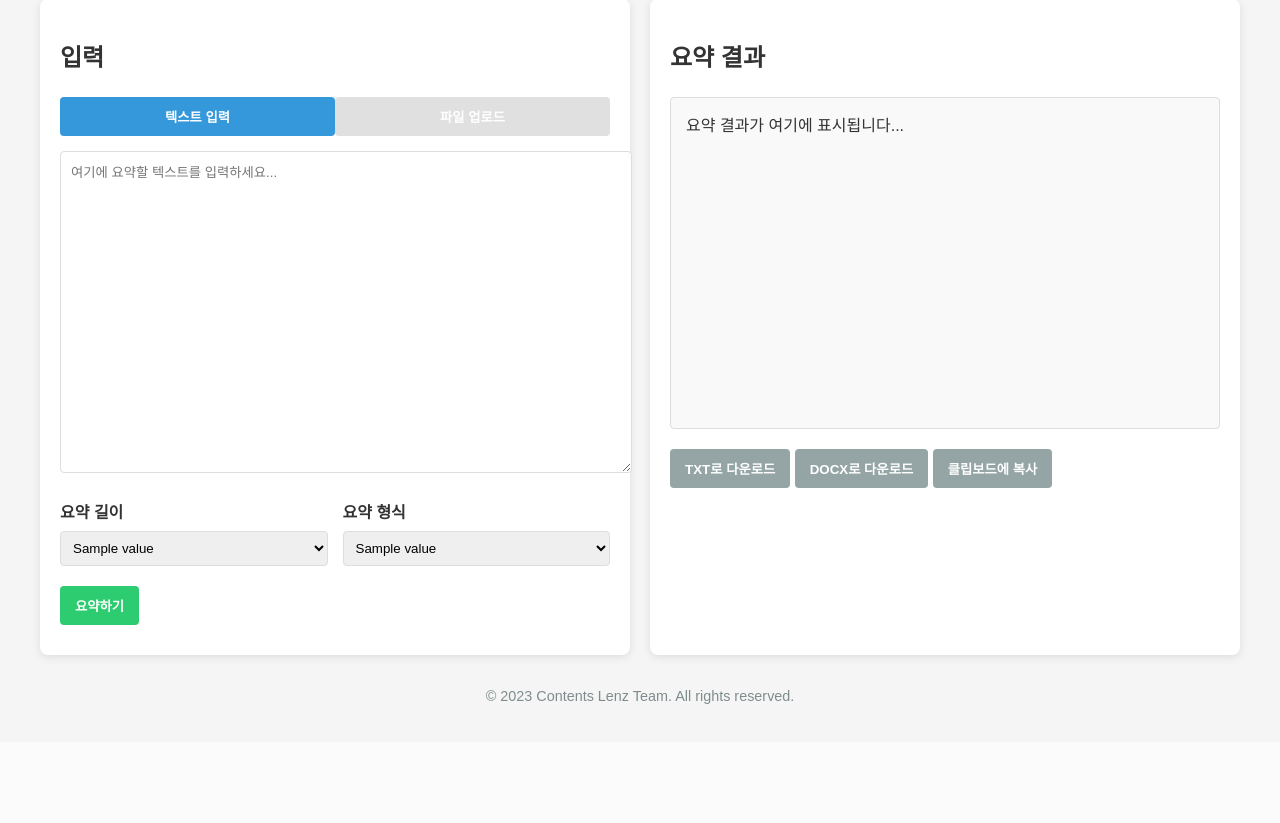
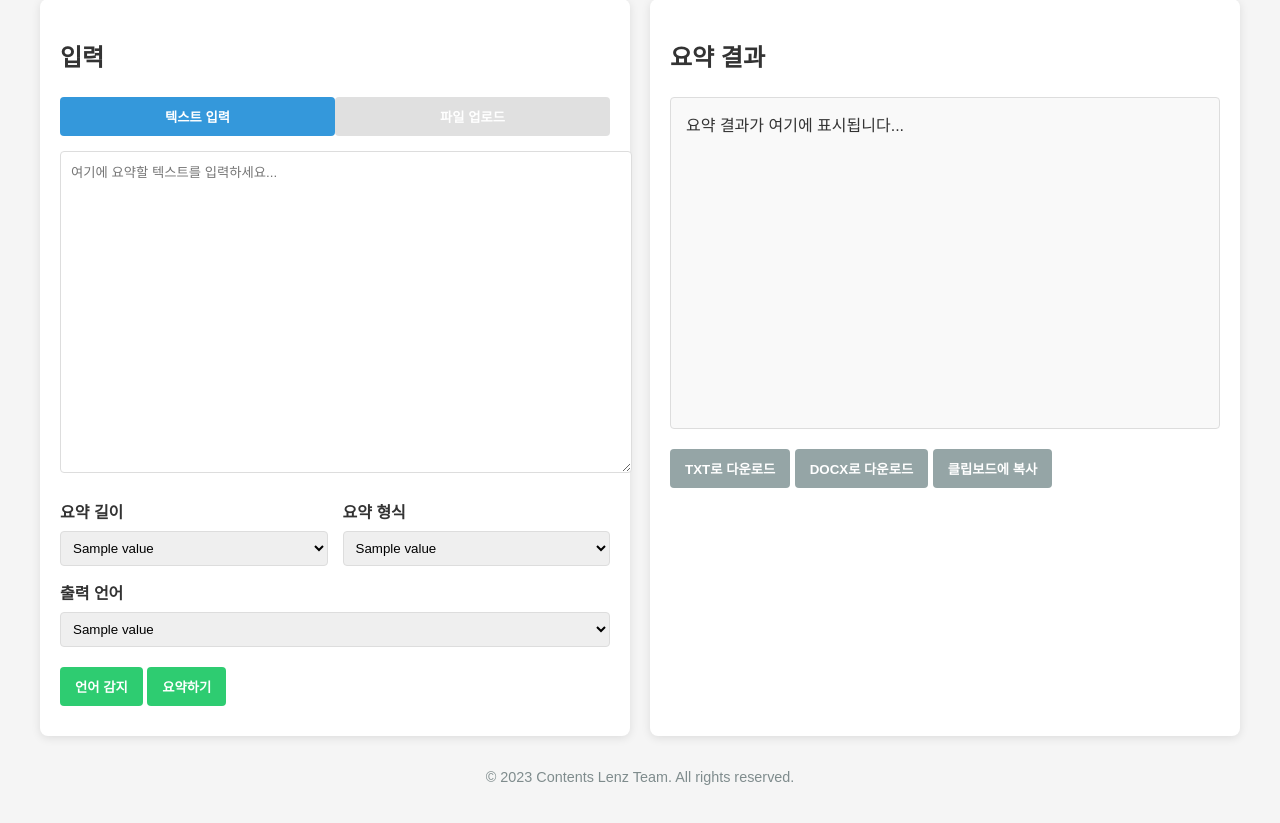
Before and after one commit to ruehan/Contents_Lenz, a Flask app: template src/templates/index.html in a window 1280 px wide. Shown: the part 171-994 px from the top of the page. Before the commit the page ends 875 px from the top, so only its background shows below. Run offline with Flask 3, Linux system fonts and the light colour scheme; the template is opened without the code that fills it: most values are stand-ins (such as "Sample title", 1, 10 or a date in 2020).

Commit message:
feat: 언어 관련 UI 및 기능 추가

```diff
--- a/src/templates/index.html
+++ b/src/templates/index.html
@@ -68,9 +68,11 @@
 				margin: 20px 0;
 				display: flex;
 				gap: 15px;
+				flex-wrap: wrap;
 			}
 			.option-group {
 				flex: 1;
+				min-width: 200px;
 			}
 			label {
 				display: block;
@@ -131,6 +133,11 @@
 				margin: 10px 0;
 				font-weight: bold;
 			}
+			.info {
+				color: #3498db;
+				margin: 10px 0;
+				font-style: italic;
+			}
 			#output {
 				white-space: pre-wrap;
 				padding: 15px;
@@ -169,6 +176,7 @@
 
 				<div class="tab-content active" id="text-tab">
 					<textarea id="input-text" placeholder="여기에 요약할 텍스트를 입력하세요..."></textarea>
+					<div id="detected-language" class="info"></div>
 				</div>
 
 				<div class="tab-content" id="file-tab">
@@ -197,8 +205,18 @@
 							{% endfor %}
 						</select>
 					</div>
+
+					<div class="option-group">
+						<label for="language-select">출력 언어</label>
+						<select id="language-select">
+							{% for key, value in supported_languages.items() %}
+							<option value="{{ key }}">{{ value }}</option>
+							{% endfor %}
+						</select>
+					</div>
 				</div>
 
+				<button id="detect-language-btn">언어 감지</button>
 				<button id="summarize-btn">요약하기</button>
 
 				<div class="progress">
@@ -244,12 +262,15 @@
 
 				// 요약 기능
 				const summarizeBtn = document.getElementById("summarize-btn");
+				const detectLanguageBtn = document.getElementById("detect-language-btn");
 				const inputText = document.getElementById("input-text");
 				const inputFile = document.getElementById("input-file");
 				const lengthSelect = document.getElementById("length-select");
 				const formatSelect = document.getElementById("format-select");
+				const languageSelect = document.getElementById("language-select");
 				const output = document.getElementById("output");
 				const errorMessage = document.getElementById("error-message");
+				const detectedLanguage = document.getElementById("detected-language");
 				const progress = document.querySelector(".progress");
 				const progressBar = document.querySelector(".progress-bar");
 
@@ -266,6 +287,56 @@
 					}
 				});
 
+				// 언어 감지 버튼 클릭 이벤트
+				detectLanguageBtn.addEventListener("click", async function () {
+					const text = inputText.value.trim();
+					if (!text) {
+						errorMessage.textContent = "언어를 감지할 텍스트를 입력하세요.";
+						return;
+					}
+
+					// UI 상태 업데이트
+					detectLanguageBtn.disabled = true;
+					errorMessage.textContent = "";
+					detectedLanguage.textContent = "언어 감지 중...";
+
+					try {
+						// 언어 감지 API 호출
+						const formData = new FormData();
+						formData.append("text", text);
+
+						const response = await fetch("/detect-language", {
+							method: "POST",
+							body: formData,
+						});
+
+						const data = await response.json();
+
+						if (response.ok) {
+							detectedLanguage.textContent = `감지된 언어: ${data.language_name} (${data.language})`;
+
+							// 언어 선택 드롭다운 업데이트
+							if (data.language && languageSelect.value === "auto") {
+								// 자동 모드인 경우 감지된 언어로 설정
+								for (let i = 0; i < languageSelect.options.length; i++) {
+									if (languageSelect.options[i].value === data.language) {
+										languageSelect.selectedIndex = i;
+										break;
+									}
+								}
+							}
+						} else {
+							errorMessage.textContent = data.error || "언어 감지 중 오류가 발생했습니다.";
+							detectedLanguage.textContent = "";
+						}
+					} catch (error) {
+						errorMessage.textContent = "서버 연결 오류가 발생했습니다.";
+						detectedLanguage.textContent = "";
+					} finally {
+						detectLanguageBtn.disabled = false;
+					}
+				});
+
 				// 요약 버튼 클릭 이벤트
 				summarizeBtn.addEventListener("click", async function () {
 					// 현재 활성화된 탭 확인
@@ -275,6 +346,7 @@
 					// 요약 옵션 추가
 					formData.append("length", lengthSelect.value);
 					formData.append("format", formatSelect.value);
+					formData.append("language", languageSelect.value);
 
 					if (activeTab === "text-tab") {
 						const text = inputText.value.trim();
@@ -298,6 +370,7 @@
 
 					// UI 상태 업데이트
 					summarizeBtn.disabled = true;
+					detectLanguageBtn.disabled = true;
 					errorMessage.textContent = "";
 					output.textContent = "요약 중...";
 					progress.style.display = "block";
@@ -325,6 +398,11 @@
 						if (response.ok) {
 							output.textContent = data.summary;
 
+							// 감지된 언어 표시 (자동 모드인 경우)
+							if (data.detected_language && languageSelect.value === "auto") {
+								detectedLanguage.textContent = `감지된 언어: ${data.detected_language_name} (${data.detected_language})`;
+							}
+
 							// 다운로드 버튼 활성화
 							downloadTxtBtn.disabled = false;
 							downloadDocxBtn.disabled = false;
@@ -346,6 +424,7 @@
 							progress.style.display = "none";
 							progressBar.style.width = "0%";
 							summarizeBtn.disabled = false;
+							detectLanguageBtn.disabled = false;
 						}, 1000);
 					}
 				});
```
